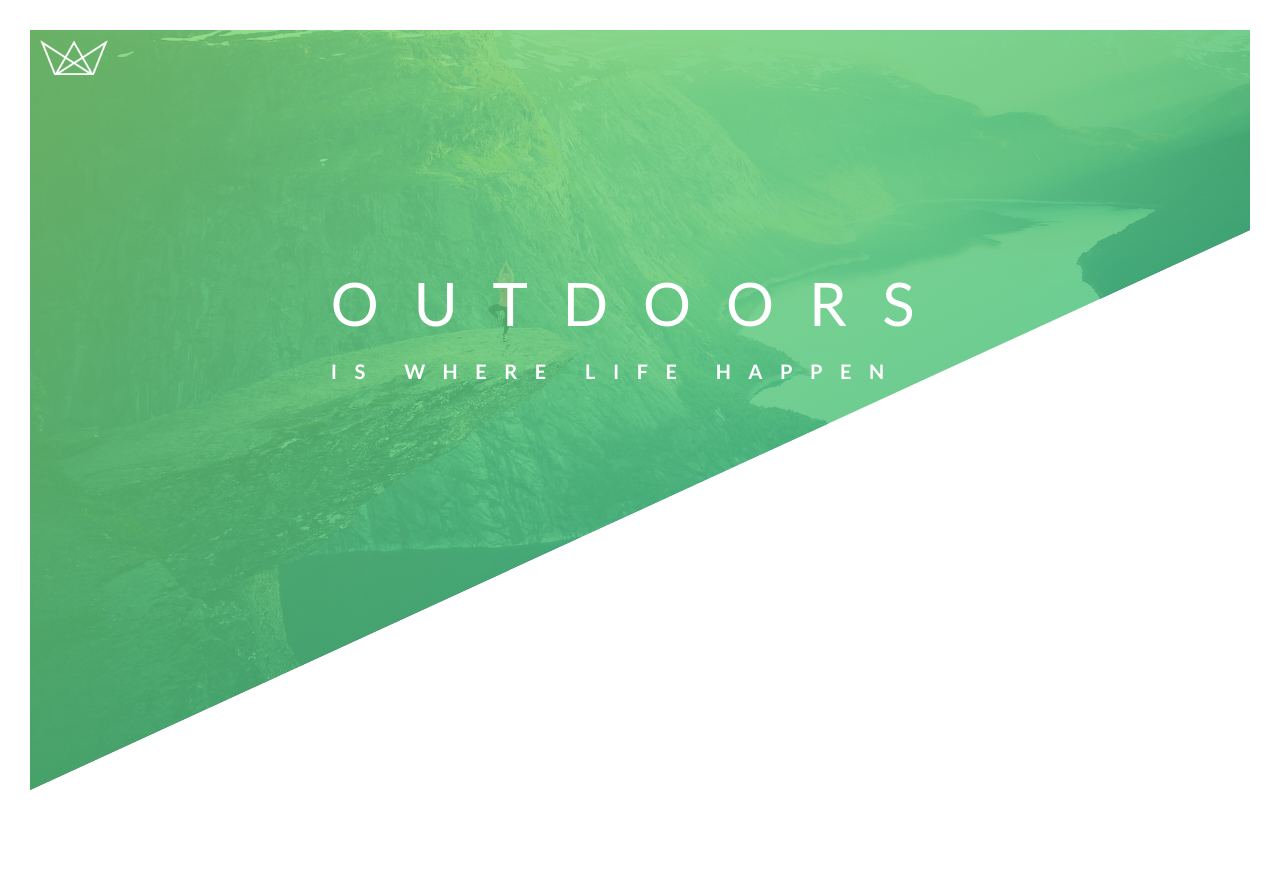
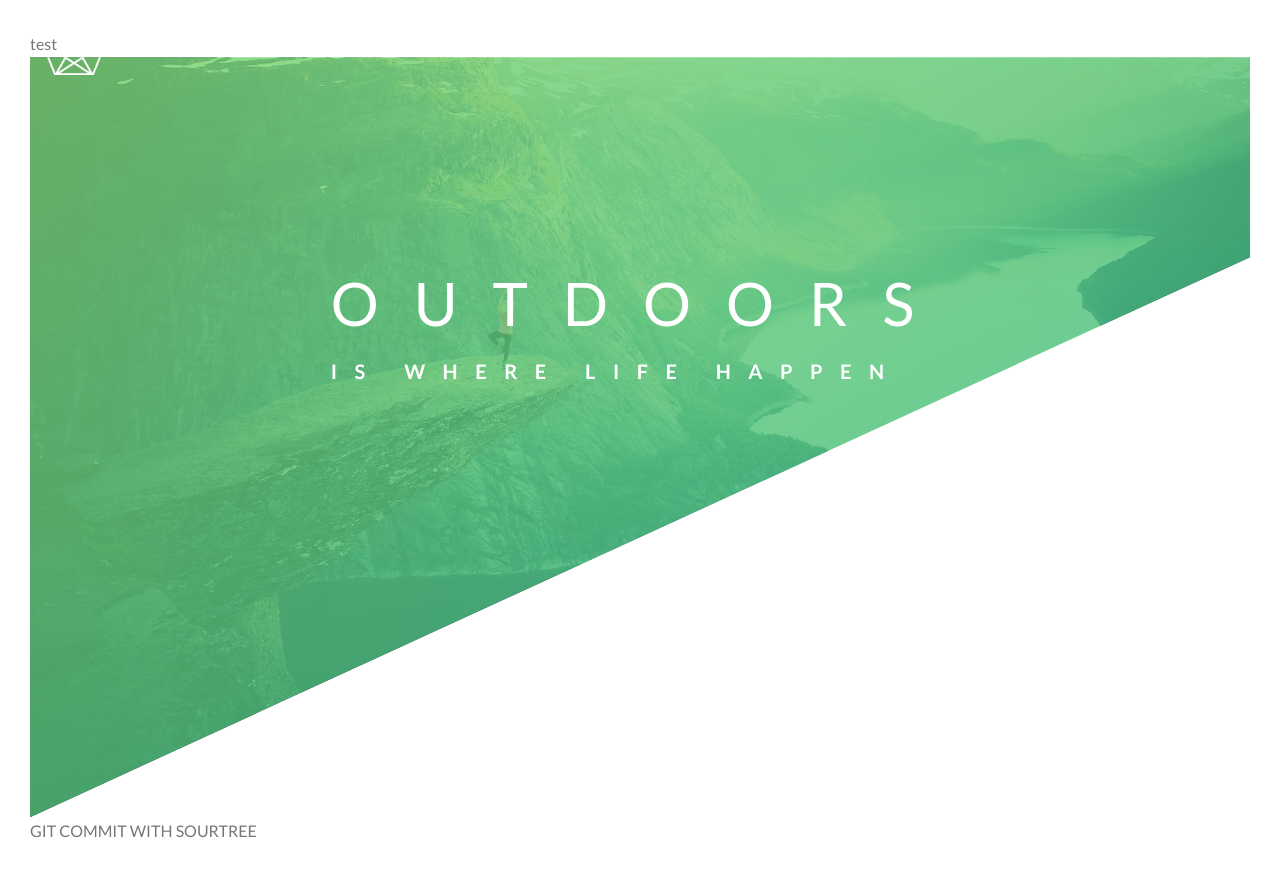
Before and after one commit to akabane00/web_test, a plain HTML site: page index.html in a window 1280 px wide. Before the commit the page ends 820 px from the top, so only its background shows below. Drawn offline with Linux system fonts and the light colour scheme.

Commit message:
github push test

```diff
--- a/index.html
+++ b/index.html
@@ -11,6 +11,7 @@
         <link rel="shortcut icon" type="image/png" href="img/favicon.png">
 
         <title>Natours | Exciting tours for adventurous people</title>
+        <div>test</div>
     </head>
     <body>
         <header class="header">
@@ -26,5 +27,9 @@
                 </h1>
             </div>
         </header>
+
+        <div>
+            GIT COMMIT WITH SOURTREE
+        </div>
     </body>
 </html>
```
